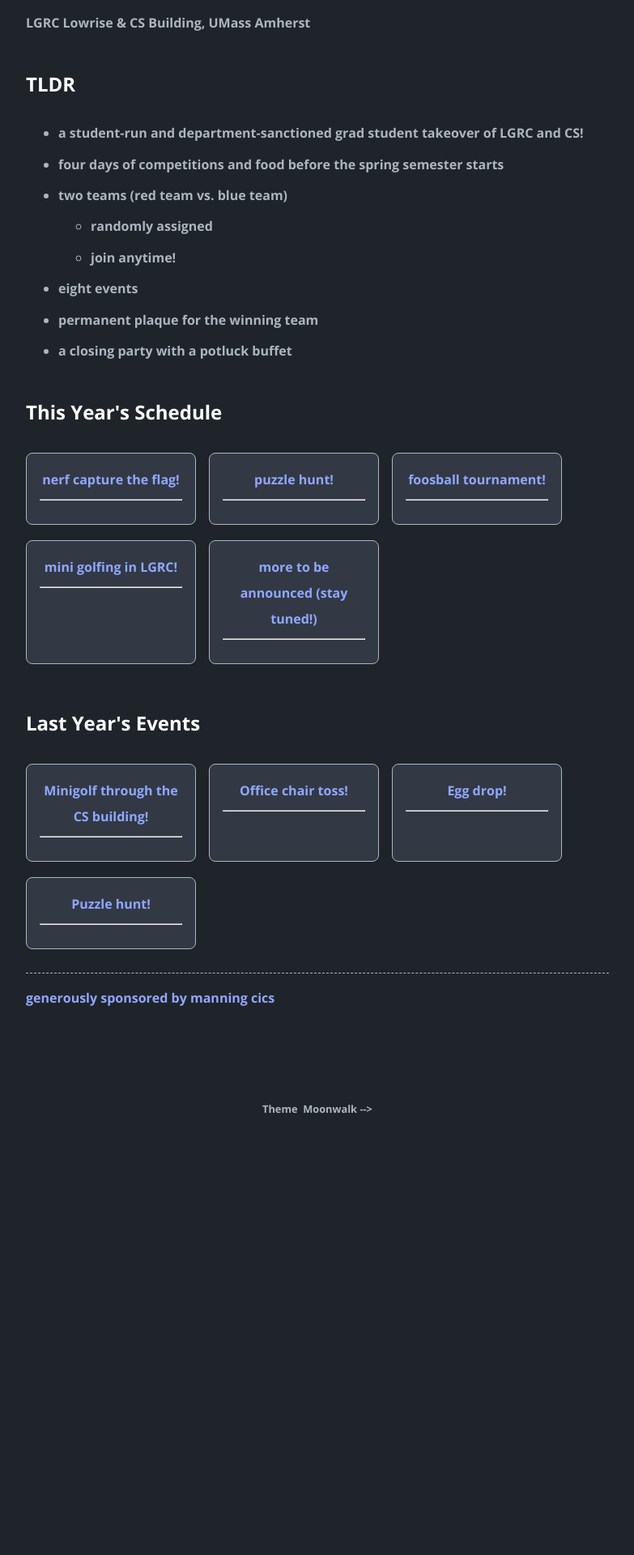
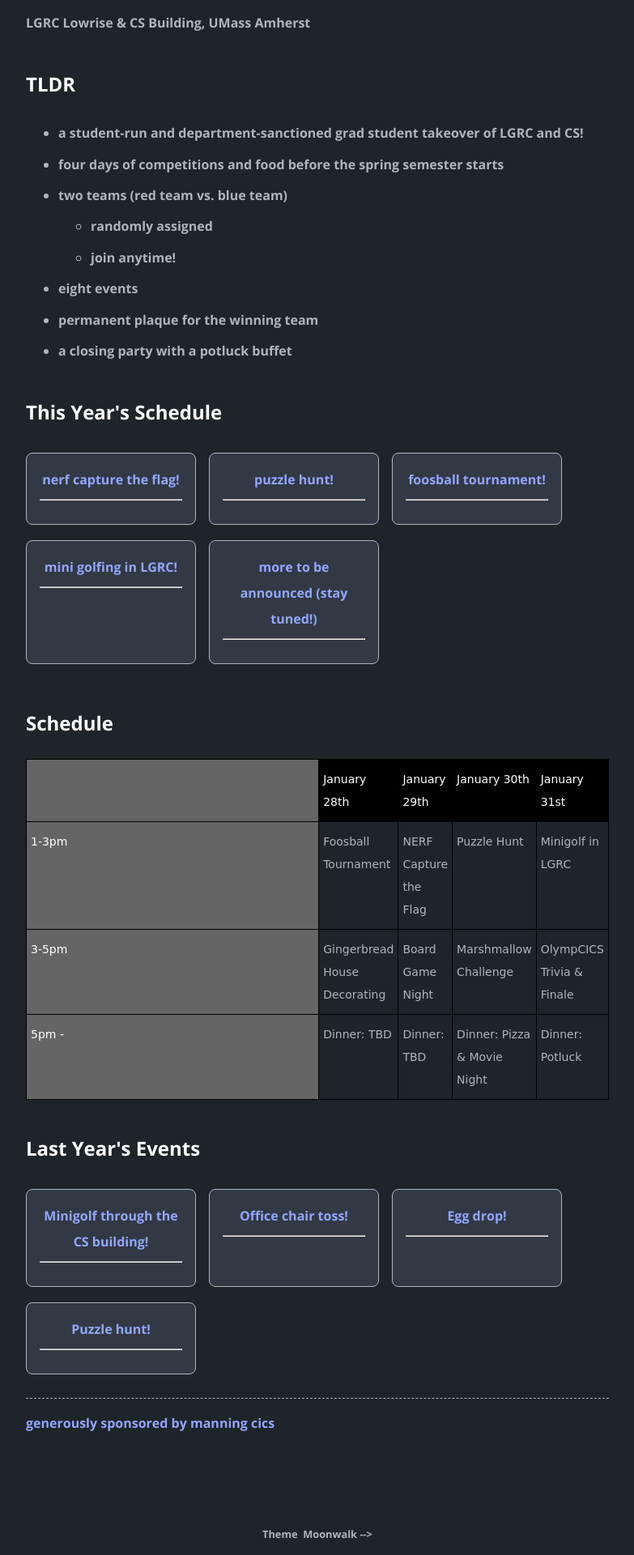
Before and after one commit to olympcics/olympcics.github.io, a Jekyll site: the page built from index.md, in a window 1280 px wide. Shown: the part 688-2608 px from the top of the page at 81% size, without its empty margins (248-1031 px from the left). Built offline with Jekyll 4.4.1, drawn with Linux system fonts in a browser that asks for light colours; before the commit the page ends 2083 px from its top, so only the background shows below that.

Commit message:
Update home.html

```diff
--- a/_layouts/home.html
+++ b/_layouts/home.html
@@ -35,6 +35,66 @@ layout: default
   {% include post_list.html %}
 {% endif %} -->
 
+  <h2>Schedule</h2>
+<style type="text/css">
+.tg  {border-collapse:collapse;border-spacing:0;}
+.tg td{border-color:black;border-style:solid;border-width:1px;font-family:Arial, sans-serif;font-size:14px;
+  overflow:hidden;padding:10px 5px;word-break:normal;}
+.tg th{border-color:black;border-style:solid;border-width:1px;font-family:Arial, sans-serif;font-size:14px;
+  font-weight:normal;overflow:hidden;padding:10px 5px;word-break:normal;}
+.tg .tg-12h1{border-color:inherit;font-family:"Comic Sans MS", cursive, sans-serif !important;text-align:left;vertical-align:top}
+.tg .tg-cjn2{background-color:#000000;border-color:inherit;color:#ffffff;
+  font-family:"Comic Sans MS", cursive, sans-serif !important;text-align:left;vertical-align:top}
+.tg .tg-zcdn{background-color:#656565;border-color:inherit;color:#ffffff;
+  font-family:"Comic Sans MS", cursive, sans-serif !important;text-align:left;vertical-align:top}
+</style>
+<style type="text/css">
+.tg  {border-collapse:collapse;border-spacing:0;}
+.tg td{border-color:black;border-style:solid;border-width:1px;font-family:Arial, sans-serif;font-size:14px;
+  overflow:hidden;padding:10px 5px;word-break:normal;}
+.tg th{border-color:black;border-style:solid;border-width:1px;font-family:Arial, sans-serif;font-size:14px;
+  font-weight:normal;overflow:hidden;padding:10px 5px;word-break:normal;}
+.tg .tg-12h1{border-color:inherit;font-family:"Comic Sans MS", cursive, sans-serif !important;text-align:left;vertical-align:top}
+.tg .tg-cjn2{background-color:#000000;border-color:inherit;color:#ffffff;
+  font-family:"Comic Sans MS", cursive, sans-serif !important;text-align:left;vertical-align:top}
+.tg .tg-zcdn{background-color:#656565;border-color:inherit;color:#ffffff;
+  font-family:"Comic Sans MS", cursive, sans-serif !important;text-align:left;vertical-align:top}
+@media screen and (max-width: 767px) {.tg {width: auto !important;}.tg col {width: auto !important;}.tg-wrap {overflow-x: auto;-webkit-overflow-scrolling: touch;}}</style>
+<div class="tg-wrap"><table class="tg">
+<thead>
+  <tr>
+    <th class="tg-zcdn"></th>
+    <th class="tg-cjn2">January 28th</th>
+    <th class="tg-cjn2">January 29th</th>
+    <th class="tg-cjn2">January 30th</th>
+    <th class="tg-cjn2">January 31st</th>
+  </tr>
+</thead>
+<tbody>
+  <tr>
+    <td class="tg-zcdn"><span style="font-weight:normal;font-style:normal">1-3pm</span></td>
+    <td class="tg-12h1"><span style="font-weight:normal;font-style:normal">Foosball Tournament</span></td>
+    <td class="tg-12h1"><span style="font-weight:normal;font-style:normal">NERF Capture the Flag</span></td>
+    <td class="tg-12h1"><span style="font-weight:normal;font-style:normal">Puzzle Hunt</span></td>
+    <td class="tg-12h1"><span style="font-weight:normal;font-style:normal">Minigolf in LGRC</span></td>
+  </tr>
+  <tr>
+    <td class="tg-zcdn"><span style="font-weight:normal;font-style:normal">3-5pm</span></td>
+    <td class="tg-12h1"><span style="font-weight:normal;font-style:normal">Gingerbread House Decorating</span></td>
+    <td class="tg-12h1"><span style="font-weight:normal;font-style:normal">Board Game Night</span></td>
+    <td class="tg-12h1"><span style="font-weight:normal;font-style:normal">Marshmallow Challenge</span></td>
+    <td class="tg-12h1"><span style="font-weight:normal;font-style:normal">OlympCICS Trivia &amp; Finale</span></td>
+  </tr>
+  <tr>
+    <td class="tg-zcdn">5pm -</td>
+    <td class="tg-12h1">Dinner: TBD</td>
+    <td class="tg-12h1">Dinner: TBD</td>
+    <td class="tg-12h1">Dinner: Pizza &amp; Movie Night</td>
+    <td class="tg-12h1"><span style="font-weight:normal;font-style:normal">Dinner: Potluck</span></td>
+  </tr>
+</tbody>
+</table></div>
+
 {% if site.theme_config.show_old_projects == true %}
   <h2>{{ site.theme_config.home.title_old_projects }}</h2>
   {% include card_list.html collection=site.data.home.old_project_entries %}
```
